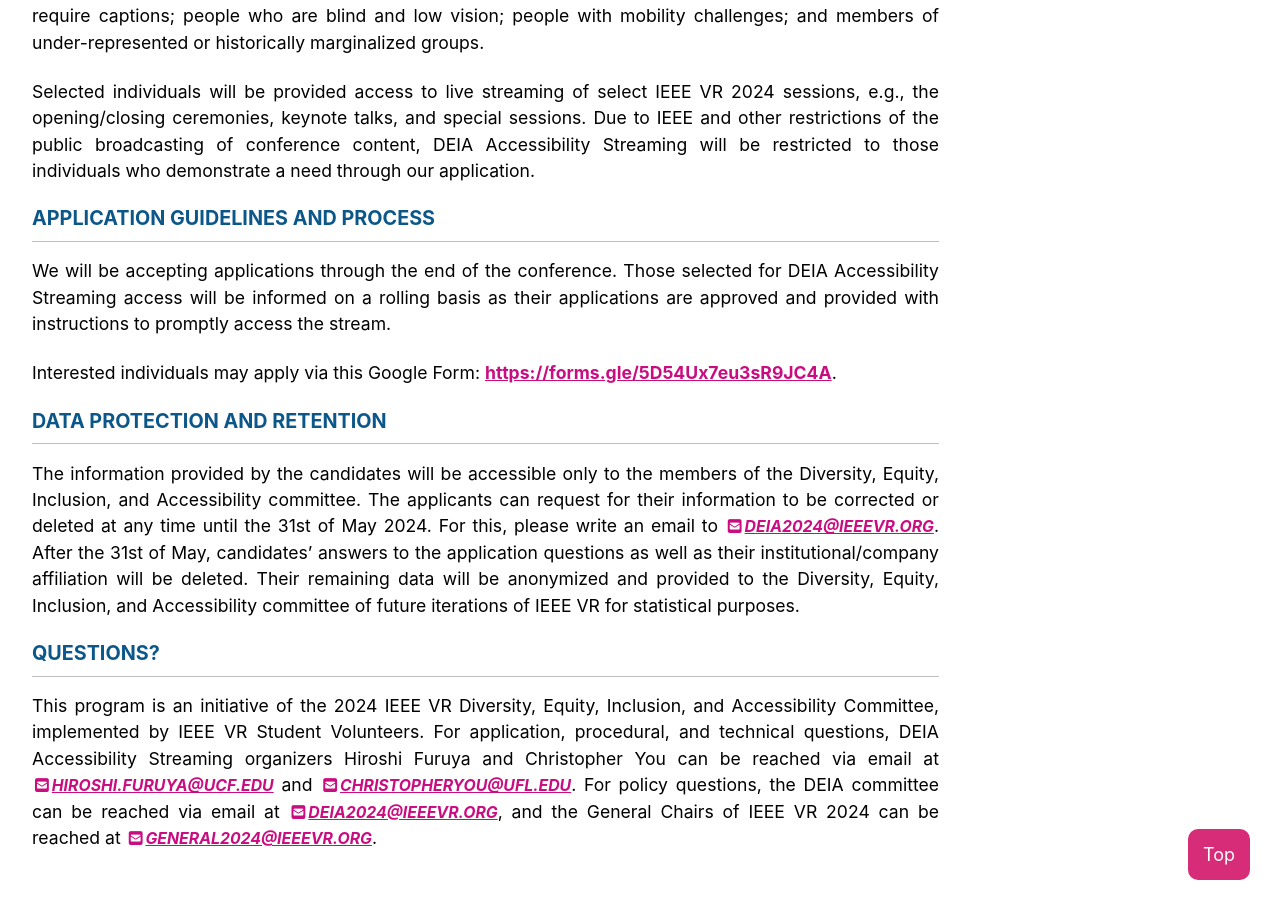
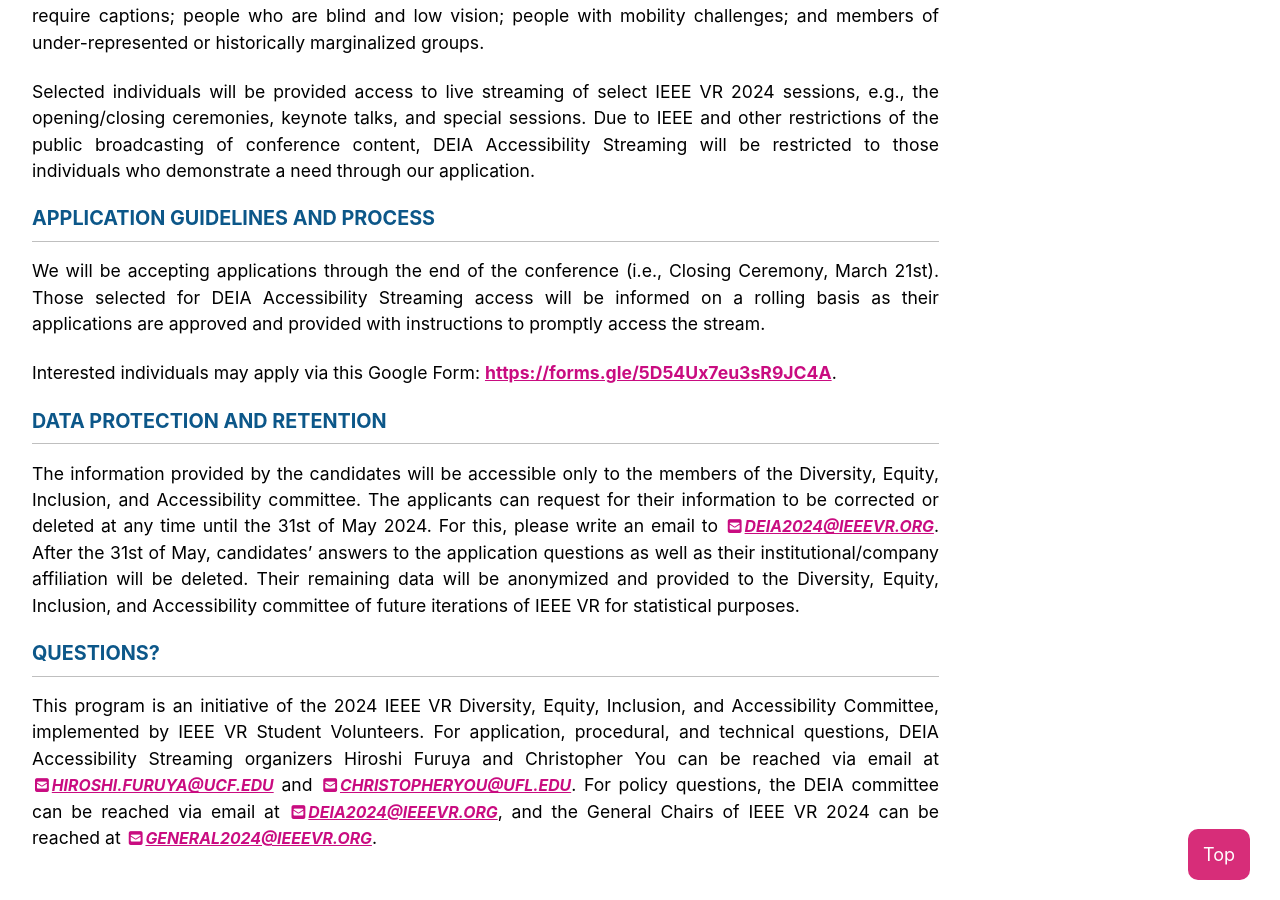
Before and after one commit to ieeevr/2024, a Jekyll site: the page built from attend/DEIA-streaming/index.md, in a window 1280 px wide and 900 px high, scrolled down 901 px. Built offline with Jekyll 4.4.1, drawn with Linux system fonts in a browser that asks for light colours; nearby versions of some CDN libraries.

Commit message:
Update index.md

```diff
--- a/attend/DEIA-streaming/index.md
+++ b/attend/DEIA-streaming/index.md
@@ -41,7 +41,7 @@
     </p>
     <h2>APPLICATION GUIDELINES AND PROCESS</h2>
     <p>
-        We will be accepting applications through the end of the conference. Those selected for DEIA Accessibility Streaming access will be informed on a rolling basis as their applications are approved and provided with instructions to promptly access the stream.
+        We will be accepting applications through the end of the conference (i.e., Closing Ceremony, March 21st). Those selected for DEIA Accessibility Streaming access will be informed on a rolling basis as their applications are approved and provided with instructions to promptly access the stream.
     </p>
     <p>
         Interested individuals may apply via this Google Form: <a href="https://forms.gle/5D54Ux7eu3sR9JC4A" target="_blank"> https://forms.gle/5D54Ux7eu3sR9JC4A</a>.
```
